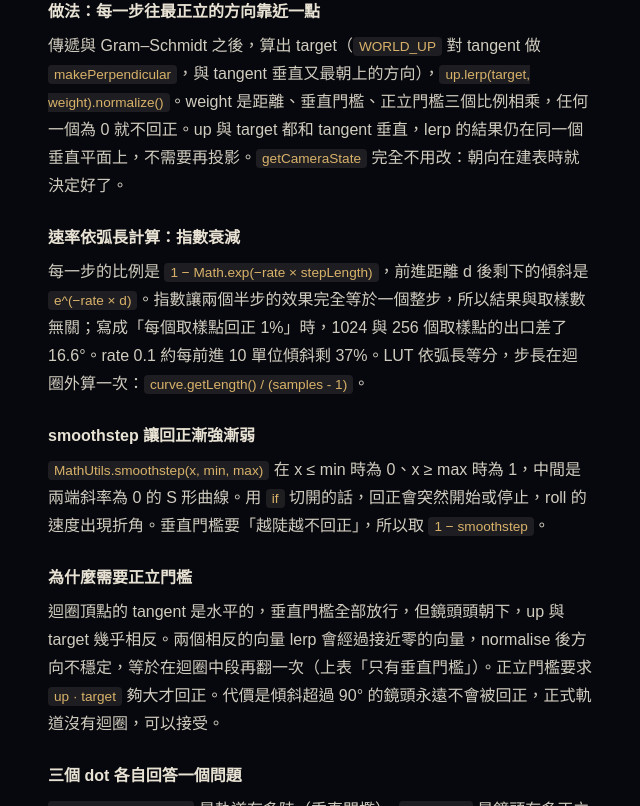
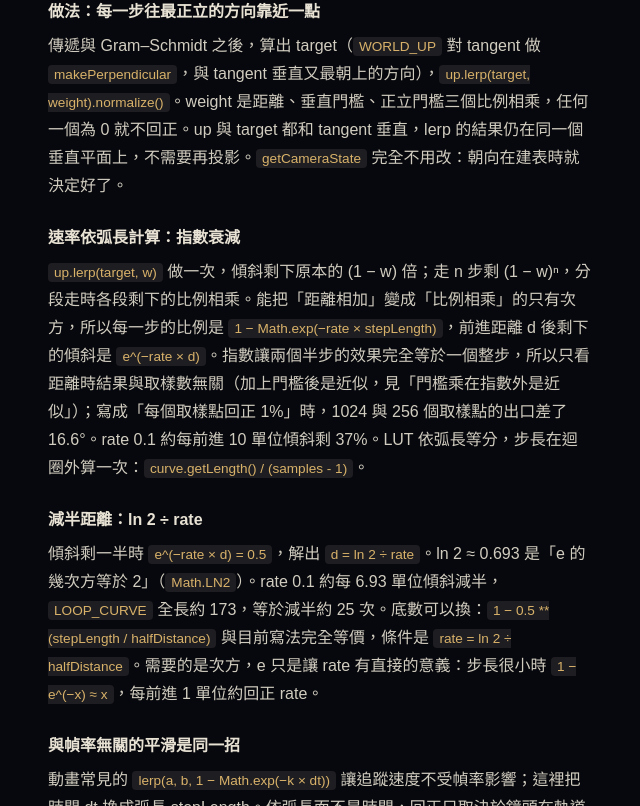
Before and after one commit to raamiiChu/Rihla, a Next.js app: page /lab/04 in a window 1280 px wide. Shown: the part 11194-12000 px from the top of the page, without its empty margins (0-640 px from the left). Built offline with nearby package versions, Linux system fonts and the light colour scheme; no server answers.

Commit message:
docs(lab): add & modify levelling section

```diff
--- a/src/app/lab/(details)/04/_content/notes.tsx
+++ b/src/app/lab/(details)/04/_content/notes.tsx
@@ -362,12 +362,41 @@ const LEVELLING: Concept[] = [
     title: "速率依弧長計算：指數衰減",
     body: (
       <>
-        每一步的比例是 <Code>1 − Math.exp(−rate × stepLength)</Code>
+        <Code>up.lerp(target, w)</Code> 做一次，傾斜剩下原本的 (1 − w) 倍；走 n
+        步剩 (1 −
+        w)ⁿ，分段走時各段剩下的比例相乘。能把「距離相加」變成「比例相乘」的只有次方，所以每一步的比例是{" "}
+        <Code>1 − Math.exp(−rate × stepLength)</Code>
         ，前進距離 d 後剩下的傾斜是 <Code>e^(−rate × d)</Code>
-        。指數讓兩個半步的效果完全等於一個整步，所以結果與取樣數無關；寫成「每個取樣點回正
+        。指數讓兩個半步的效果完全等於一個整步，所以只看距離時結果與取樣數無關（加上門檻後是近似，見「門檻乘在指數外是近似」）；寫成「每個取樣點回正
         1%」時，1024 與 256 個取樣點的出口差了 16.6°。rate 0.1 約每前進 10
         單位傾斜剩 37%。LUT 依弧長等分，步長在迴圈外算一次：
         <Code>curve.getLength() / (samples - 1)</Code>。
+      </>
+    ),
+  },
+  {
+    title: "減半距離：ln 2 ÷ rate",
+    body: (
+      <>
+        傾斜剩一半時 <Code>e^(−rate × d) = 0.5</Code>，解出{" "}
+        <Code>d = ln 2 ÷ rate</Code>。ln 2 ≈ 0.693 是「e 的幾次方等於 2」（
+        <Code>Math.LN2</Code>）。rate 0.1 約每 6.93 單位傾斜減半，
+        <Code>LOOP_CURVE</Code> 全長約 173，等於減半約 25 次。底數可以換：
+        <Code>1 − 0.5 ** (stepLength / halfDistance)</Code>{" "}
+        與目前寫法完全等價，條件是 <Code>rate = ln 2 ÷ halfDistance</Code>
+        。需要的是次方，e 只是讓 rate 有直接的意義：步長很小時{" "}
+        <Code>1 − e^(−x) ≈ x</Code>，每前進 1 單位約回正 rate。
+      </>
+    ),
+  },
+  {
+    title: "與幀率無關的平滑是同一招",
+    body: (
+      <>
+        動畫常見的 <Code>lerp(a, b, 1 − Math.exp(−k × dt))</Code>{" "}
+        讓追蹤速度不受幀率影響；這裡把時間 dt 換成弧長
+        stepLength。依弧長而不是時間，回正只取決於鏡頭在軌道上的位置，與捲動快慢、幀率無關，所以能在建表時一次算好，
+        <Code>getCameraState</Code> 仍是純函式。
       </>
     ),
   },
@@ -384,13 +413,30 @@ const LEVELLING: Concept[] = [
     ),
   },
   {
+    title: "為什麼需要垂直門檻",
+    body: (
+      <>
+        target 是 <Code>WORLD_UP</Code> 扣掉它在 tangent 上的影子，normalise
+        前剩下的長度是 cos（坡度）。越接近垂直越短，normalise
+        會把微小的差異放大，target 的方向隨取樣點大幅擺動；完全垂直時長度為
+        0，沒有方向，和固定 up 在垂直段失效是同一個原因。往不穩定的 target
+        拉，等於把翻轉帶回來，所以越陡越不回正。53° 時剩下的長度仍有
+        0.6，門檻刻意留了餘裕。
+      </>
+    ),
+  },
+  {
     title: "為什麼需要正立門檻",
     body: (
       <>
         迴圈頂點的 tangent 是水平的，垂直門檻全部放行，但鏡頭頭朝下，up 與
-        target 幾乎相反。兩個相反的向量 lerp 會經過接近零的向量，normalise
-        後方向不穩定，等於在迴圈中段再翻一次（上表「只有垂直門檻」）。正立門檻要求{" "}
-        <Code>up · target</Code> 夠大才回正。代價是傾斜超過 90°
+        target 夾角接近 180°。這裡是不穩定平衡：up 與 target 都垂直於
+        tangent，回正每步讓 up 轉的角度約與夾角的 sin 成正比，180°
+        附近幾乎不動，但只要偏一點就越轉越快，最後繞 tangent
+        轉半圈。往哪一側轉取決於極小的數值差異，取樣數一改結果就可能相反（上表「只有垂直門檻」1024
+        與 256 相差 153°）。問題不在向量變短：1024 個取樣點時每步 weight 最多約
+        0.017，lerp 的結果長度仍有 0.97。正立門檻要求 <Code>up · target</Code>{" "}
+        夠大才回正，讓倒立的鏡頭維持倒立。代價是傾斜超過 90°
         的鏡頭永遠不會被回正，正式軌道沒有迴圈，可以接受。
       </>
     ),
@@ -403,6 +449,31 @@ const LEVELLING: Concept[] = [
         <Code>up · target</Code> 是鏡頭有多正立（正立門檻），
         <Code>up · tangent</Code> 是 up 偏離垂直平面多少（
         <Code>makePerpendicular</Code> 內部，做完後永遠是 0）。
+      </>
+    ),
+  },
+  {
+    title: "門檻用 dot 值設定，不是角度",
+    body: (
+      <>
+        兩個單位向量的 dot 就是夾角的 cos，所以門檻直接寫 dot
+        值，每個取樣點不必算 <Code>acos</Code>。垂直門檻的{" "}
+        <Code>|tangent · WORLD_UP|</Code> 是坡度的 sin：0.5 為 30°、0.8 約
+        53°。正立門檻的 <Code>up · target</Code> 是傾斜的 cos：0.5 為 60°、0 為
+        90°，傾斜越小值越大，所以不必再取 1 −。
+      </>
+    ),
+  },
+  {
+    title: "門檻乘在指數外是近似",
+    body: (
+      <>
+        目前 <Code>weight = 門檻 × (1 − e^(−rate × stepLength))</Code>
+        。嚴格與取樣數無關的寫法是把門檻放進指數：
+        <Code>1 − e^(−rate × 門檻 × stepLength)</Code>
+        ，等於「門檻開一半，rate 就減半」。步長小時 <Code>1 − e^(−x) ≈ x</Code>
+        ，兩者幾乎相同：<Code>LOOP_CURVE</Code> 在 64、256、1024
+        個取樣點，兩種寫法的出口傾斜到小數第三位都一樣，目前的寫法已經足夠。
       </>
     ),
   },
@@ -1120,6 +1191,22 @@ const PITFALLS: Pitfall[] = [
       </>
     ),
   },
+  {
+    title: "smoothstep 的參數順序：three.js 與 GLSL 相反",
+    symptom: <>門檻從 JS 搬進 shader 後算出奇怪的值，但沒有任何錯誤。</>,
+    cause: (
+      <>
+        <Code>MathUtils.smoothstep(x, min, max)</Code> 的 x 在前，GLSL 內建的{" "}
+        <Code>smoothstep(edge0, edge1, x)</Code> 的 x 在後。
+      </>
+    ),
+    fix: (
+      <>
+        搬程式碼時先對照參數順序，GLSL 寫成 <Code>smoothstep(min, max, x)</Code>
+        。
+      </>
+    ),
+  },
 ];
 
 const VERIFICATIONS: Verification[] = [
@@ -1140,8 +1227,7 @@ const VERIFICATIONS: Verification[] = [
     id: "pure",
     body: (
       <>
-        <Code>src/lib/camera/rail.ts</Code> 沒有 import 任何 React 或 R3F
-        的東西，
+        <Code>rail.ts</Code> 沒有 import 任何 React 或 R3F 的東西，
         <Code>useFrame</Code> 裡沒有 <Code>new</Code>
         ，每幀呼叫的函式也沒有會配置物件的預設參數。
       </>
```
